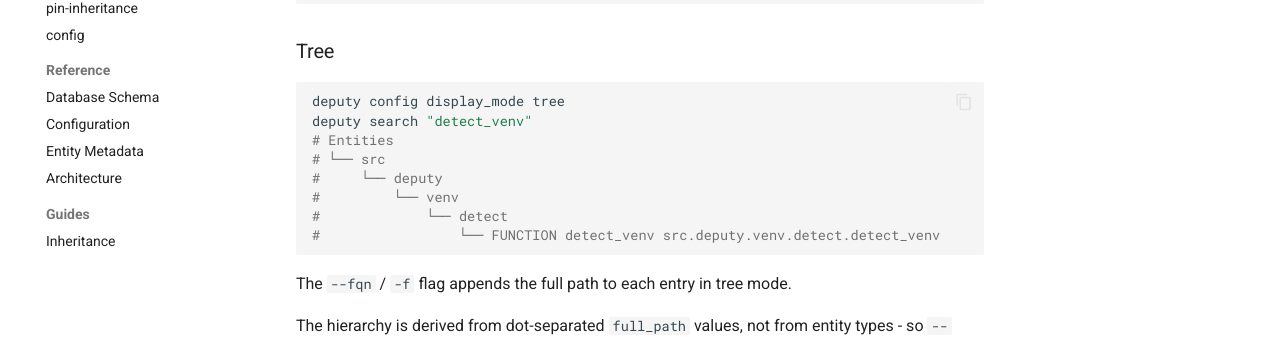
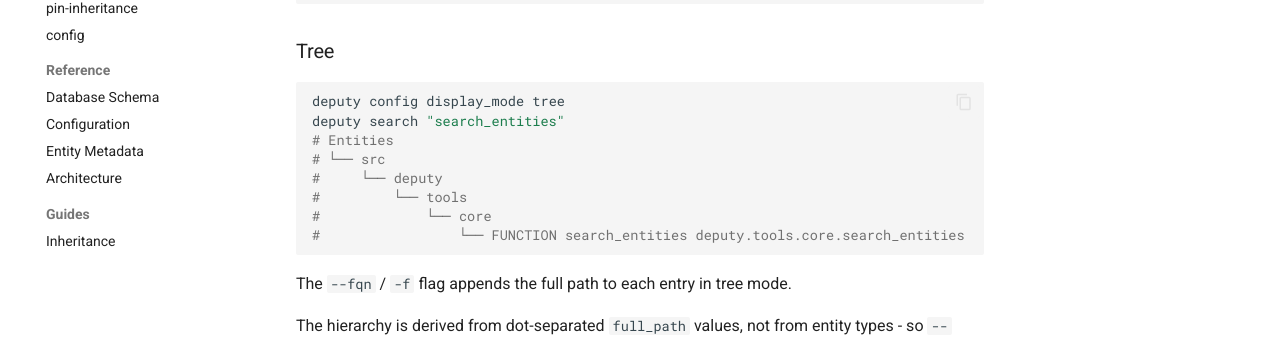
Before and after one commit to gurveervirk/deputy, an MkDocs documentation site: the page built from docs/commands/search.md, in a window 1280 px wide and 900 px high, scrolled down 630 px. Shown: the part 468-805 px from the top of the window. Built offline with MkDocs 1.6.1 and Material for MkDocs 9.7.7, drawn with Linux system fonts in a browser that asks for light colours; comment, search, counter and statistics services are not loaded.

Commit message:
docs: Update docs (#24)

````diff
--- a/docs/commands/search.md
+++ b/docs/commands/search.md
@@ -41,13 +41,13 @@ deputy search "Model"
 
 ```bash
 deputy config display_mode tree
-deputy search "detect_venv"
+deputy search "search_entities"
 # Entities
 # └── src
 #     └── deputy
-#         └── venv
-#             └── detect
-#                 └── FUNCTION detect_venv src.deputy.venv.detect.detect_venv
+#         └── tools
+#             └── core
+#                 └── FUNCTION search_entities deputy.tools.core.search_entities
 ```
 
 The `--fqn` / `-f` flag appends the full path to each entry in tree mode.
````
Also changed, not shown: docs/reference/architecture.md (+1 -0 lines), 1 other file.
